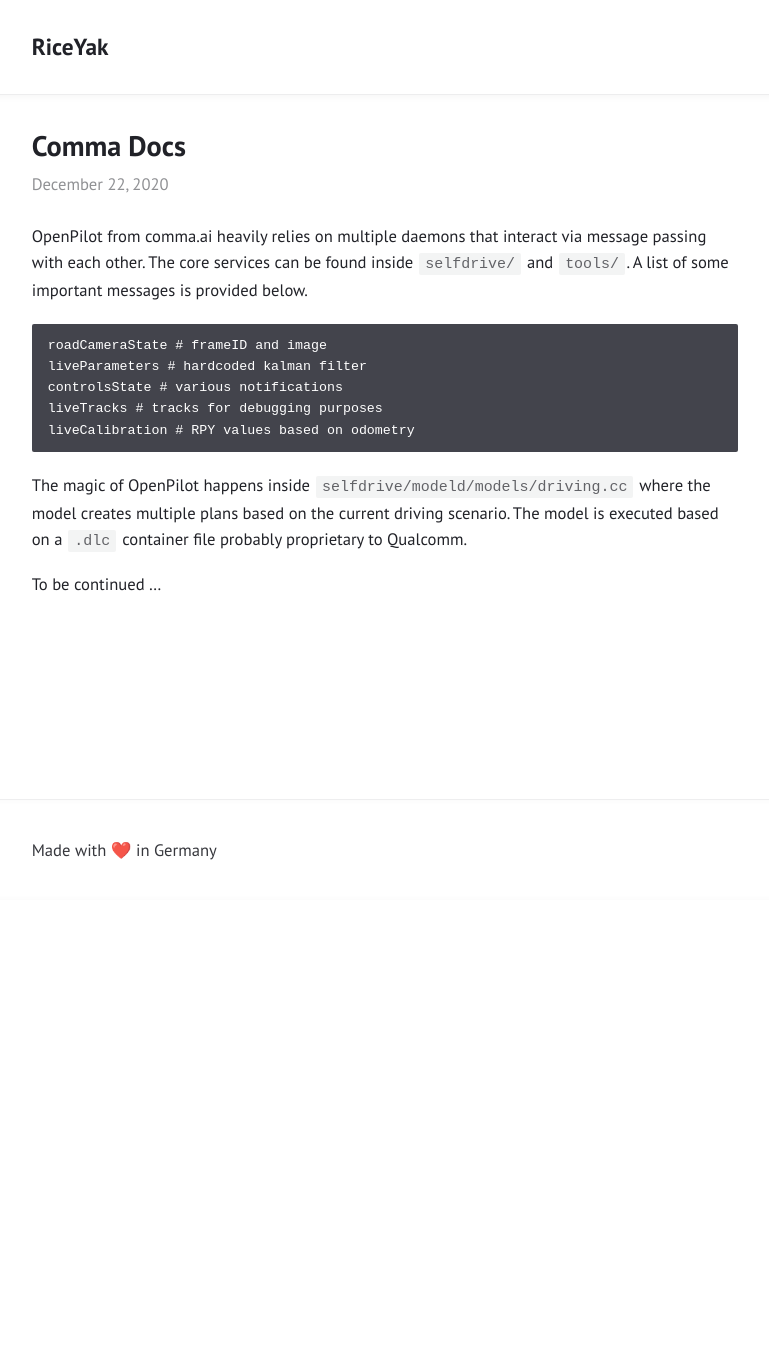
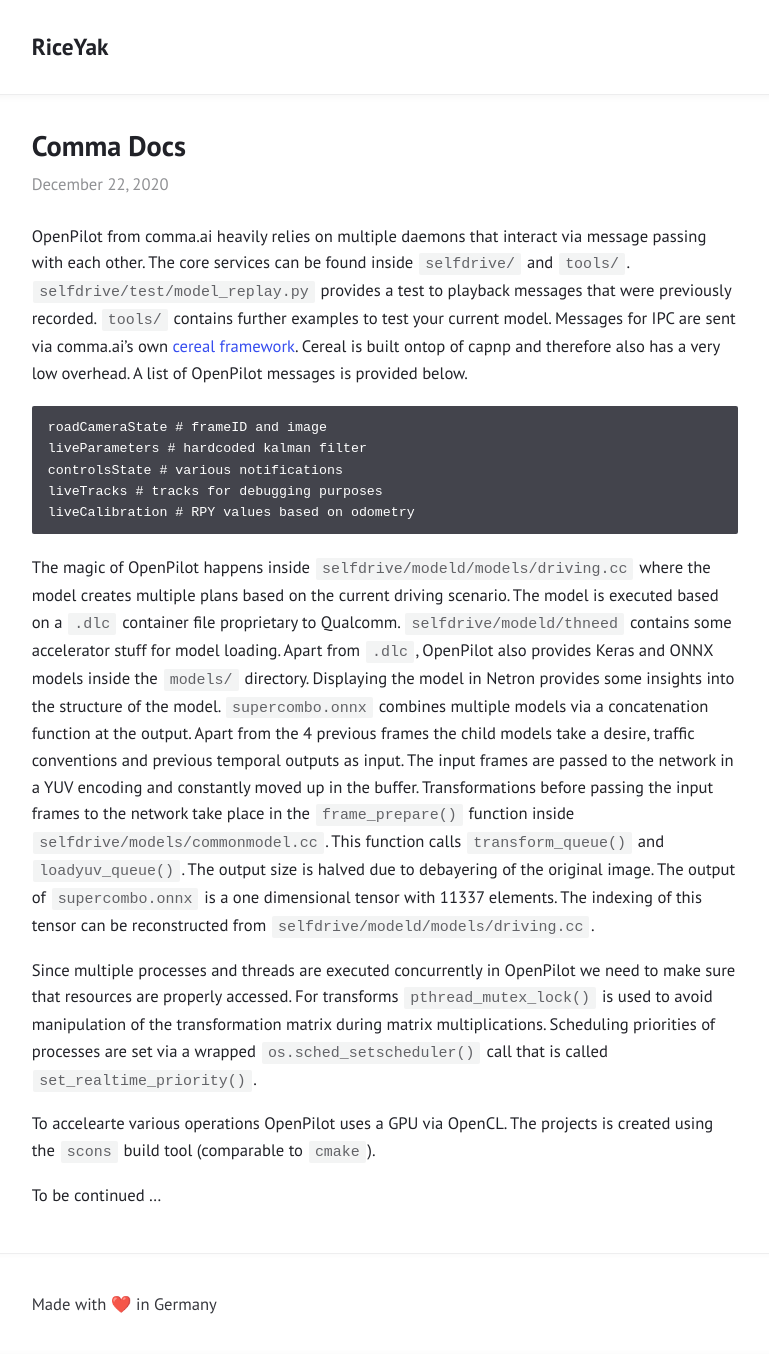
Before and after one commit to BraunPhilipp/braunphilipp.github.io, a Jekyll site: the page built from _posts/2020-12-22-comma-docs.md, in a window 1280 px wide. Shown: the whole page, without its empty margins (255-1024 px from the left). Built offline with Jekyll 4.4.1, drawn with Linux system fonts in a browser that asks for light colours; before the commit the page ends 900 px from its top, so only the background shows below that.

Commit message:
Update docs

````diff
--- a/_posts/2020-12-22-comma-docs.md
+++ b/_posts/2020-12-22-comma-docs.md
@@ -5,7 +5,7 @@ layout: post
 categories: machine-learning
 ---
 
-OpenPilot from comma.ai heavily relies on multiple daemons that interact via message passing with each other. The core services can be found inside `selfdrive/` and `tools/`. A list of some important messages is provided below.
+OpenPilot from comma.ai heavily relies on multiple daemons that interact via message passing with each other. The core services can be found inside `selfdrive/` and `tools/`. `selfdrive/test/model_replay.py` provides a test to playback messages that were previously recorded. `tools/` contains further examples to test your current model. Messages for IPC are sent via comma.ai's own [cereal framework](https://github.com/commaai/cereal). Cereal is built ontop of capnp and therefore also has a very low overhead. A list of OpenPilot messages is provided below.
 
 
 ```
@@ -16,6 +16,11 @@ liveTracks # tracks for debugging purposes
 liveCalibration # RPY values based on odometry
 ```
 
-The magic of OpenPilot happens inside `selfdrive/modeld/models/driving.cc` where the model creates multiple plans based on the current driving scenario. The model is executed based on a `.dlc` container file probably proprietary to Qualcomm.
+The magic of OpenPilot happens inside `selfdrive/modeld/models/driving.cc` where the model creates multiple plans based on the current driving scenario. The model is executed based on a `.dlc` container file proprietary to Qualcomm. `selfdrive/modeld/thneed` contains some accelerator stuff for model loading. Apart from `.dlc`, OpenPilot also provides Keras and ONNX models inside the `models/` directory. Displaying the model in Netron provides some insights into the structure of the model. `supercombo.onnx` combines multiple models via a concatenation function at the output. Apart from the 4 previous frames the child models take a desire, traffic conventions and previous temporal outputs as input. The input frames are passed to the network in a YUV encoding and constantly moved up in the buffer. Transformations before passing the input frames to the network take place in the `frame_prepare()` function inside `selfdrive/models/commonmodel.cc`. This function calls `transform_queue()` and `loadyuv_queue()`. The output size is halved due to debayering of the original image. The output of `supercombo.onnx` is a one dimensional tensor with 11337 elements. The indexing of this tensor can be reconstructed from `selfdrive/modeld/models/driving.cc`.
+
+Since multiple processes and threads are executed concurrently in OpenPilot we need to make sure that resources are properly accessed. For transforms `pthread_mutex_lock()` is used to avoid manipulation of the transformation matrix during matrix multiplications. Scheduling priorities of processes are set via a wrapped `os.sched_setscheduler()` call that is called `set_realtime_priority()`.
+
+To accelearte various operations OpenPilot uses a GPU via OpenCL. The projects is created using the `scons` build tool (comparable to `cmake`).
+
 
 To be continued ...
````
